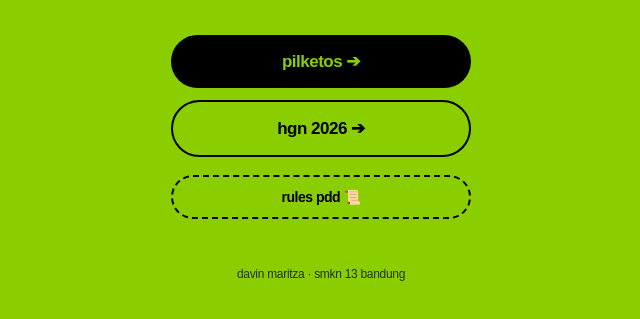
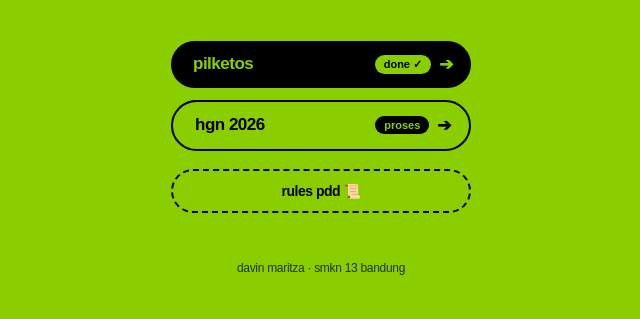
Before and after one commit to davinmaritza/pdd-pilketos-smkn13, a plain HTML site: page index.html in a window 1280 px wide. Shown: the part 363-682 px from the top of the page, without its empty margins (319-959 px from the left). Drawn offline with Linux system fonts and the light colour scheme.

Commit message:
feat(portal): add done and proses status badges on Pilketos & HGN 2026 buttons

```diff
--- a/index.html
+++ b/index.html
@@ -108,6 +108,39 @@
     .brat-btn.outline:active {
       background: rgba(0, 0, 0, 0.12);
       transform: scale(0.96);
+    }
+
+    .brat-btn.with-status {
+      display: flex;
+      align-items: center;
+      justify-content: space-between;
+      padding: 13px 18px 13px 22px;
+    }
+
+    .brat-status-group {
+      display: inline-flex;
+      align-items: center;
+      gap: 8px;
+    }
+
+    .brat-status-tag {
+      font-size: 11px;
+      font-weight: 700;
+      padding: 3px 9px;
+      border-radius: 999px;
+      text-transform: lowercase;
+      letter-spacing: 0;
+      filter: none;
+    }
+
+    .brat-status-tag.done {
+      background: #8ACE00;
+      color: #000000;
+    }
+
+    .brat-status-tag.proses {
+      background: #000000;
+      color: #8ACE00;
     }
 
     @media (hover: hover) and (pointer: fine) {
@@ -387,8 +420,20 @@
     <div class="brat-sub">pdd only ya gais hahay</div>
 
     <div class="brat-links">
-      <a href="administrasi.html" class="brat-btn" data-gate-target="administrasi.html">pilketos ➔</a>
-      <a href="hgn/index.html" class="brat-btn outline" data-gate-target="hgn/index.html">hgn 2026 ➔</a>
+      <a href="administrasi.html" class="brat-btn with-status" data-gate-target="administrasi.html">
+        <span>pilketos</span>
+        <span class="brat-status-group">
+          <span class="brat-status-tag done">done ✓</span>
+          <span>➔</span>
+        </span>
+      </a>
+      <a href="hgn/index.html" class="brat-btn outline with-status" data-gate-target="hgn/index.html">
+        <span>hgn 2026</span>
+        <span class="brat-status-group">
+          <span class="brat-status-tag proses">proses</span>
+          <span>➔</span>
+        </span>
+      </a>
       <button type="button" id="openRulesBtn" class="brat-btn outline" style="margin-top: 6px; font-size: 14px; padding: 12px 20px; border-style: dashed;">rules pdd 📜</button>
     </div>
 
```
